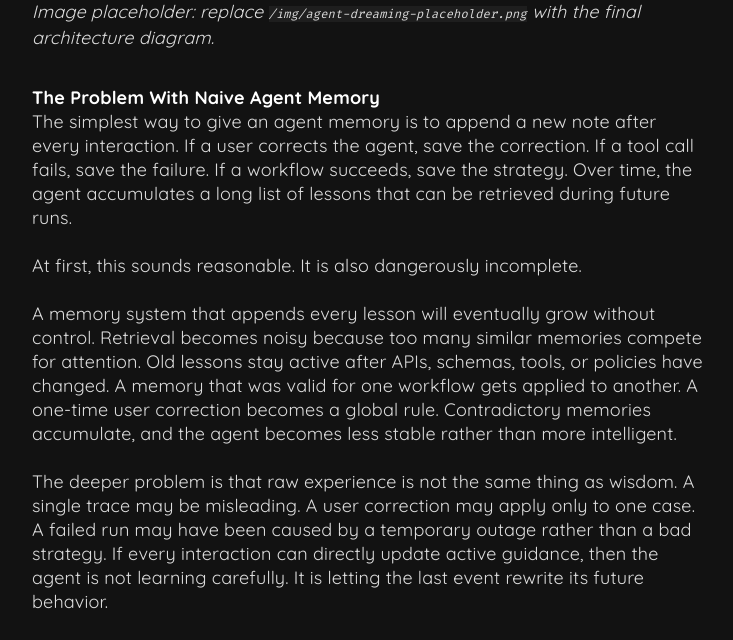
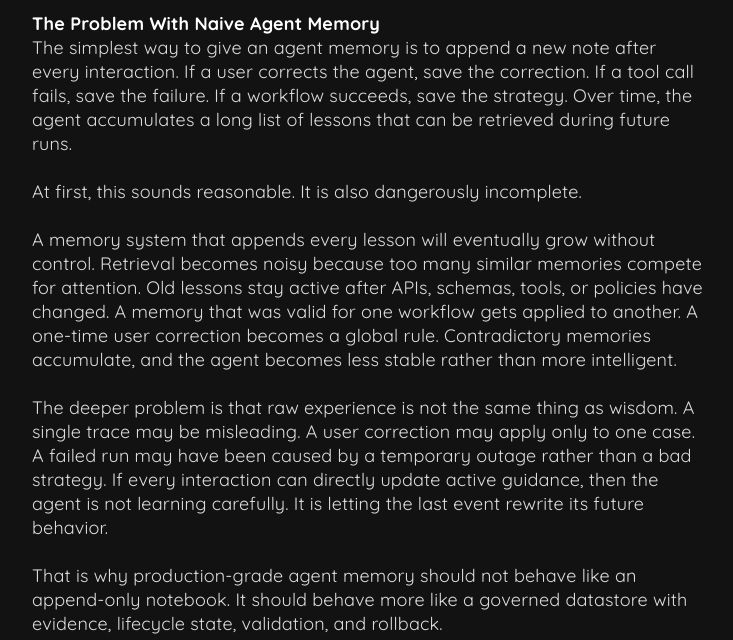
Before and after one commit to spraphul/blog, a Jekyll site: the page built from _posts/2026-06-05-how-to-make-your-agents-dream.md, in a window 1280 px wide and 900 px high, scrolled down 915 px, cut to the strip 260-900 px from the top of the window. Shown: the whole strip, without its empty margins (270-1003 px from the left). Built offline with Jekyll 4.4.1, drawn with Linux system fonts in a browser that asks for light colours; some web fonts are replaced; some of the changed text lies outside the part shown.

Commit message:
Refine agent dreaming article by removing placeholders
Removed image placeholders and updated content for clarity.

```diff
--- a/_posts/2026-06-05-how-to-make-your-agents-dream.md
+++ b/_posts/2026-06-05-how-to-make-your-agents-dream.md
@@ -15,8 +15,6 @@
 Not literal dreams, of course. What they need is an offline process that reviews completed work, studies traces and outcomes, identifies what changed, and updates future behavior only when the lesson is grounded, scoped, and validated. I like to think of this as **agent dreaming**: the background consolidation loop that turns raw experience into reliable memory.
 
 ![Agent dreaming architecture]({{ site.baseurl }}/img/agent-dreaming-placeholder.png)
-
-_Image placeholder: replace `/img/agent-dreaming-placeholder.png` with the final architecture diagram._
 
 ## The Problem With Naive Agent Memory
 
@@ -128,9 +126,6 @@
 
 Fifth, the memory store promotes only validated replacements into active guidance. The old region is superseded, control records capture lifecycle decisions, and the search index is refreshed.
 
-![Agent dreaming pipeline]({{ site.baseurl }}/img/agent-dreaming-pipeline.png)
-
-_Image placeholder: replace `/img/agent-dreaming-pipeline.png` with a final rendered architecture diagram._
 
 ## The Agent Should Sleep on It
 
```
